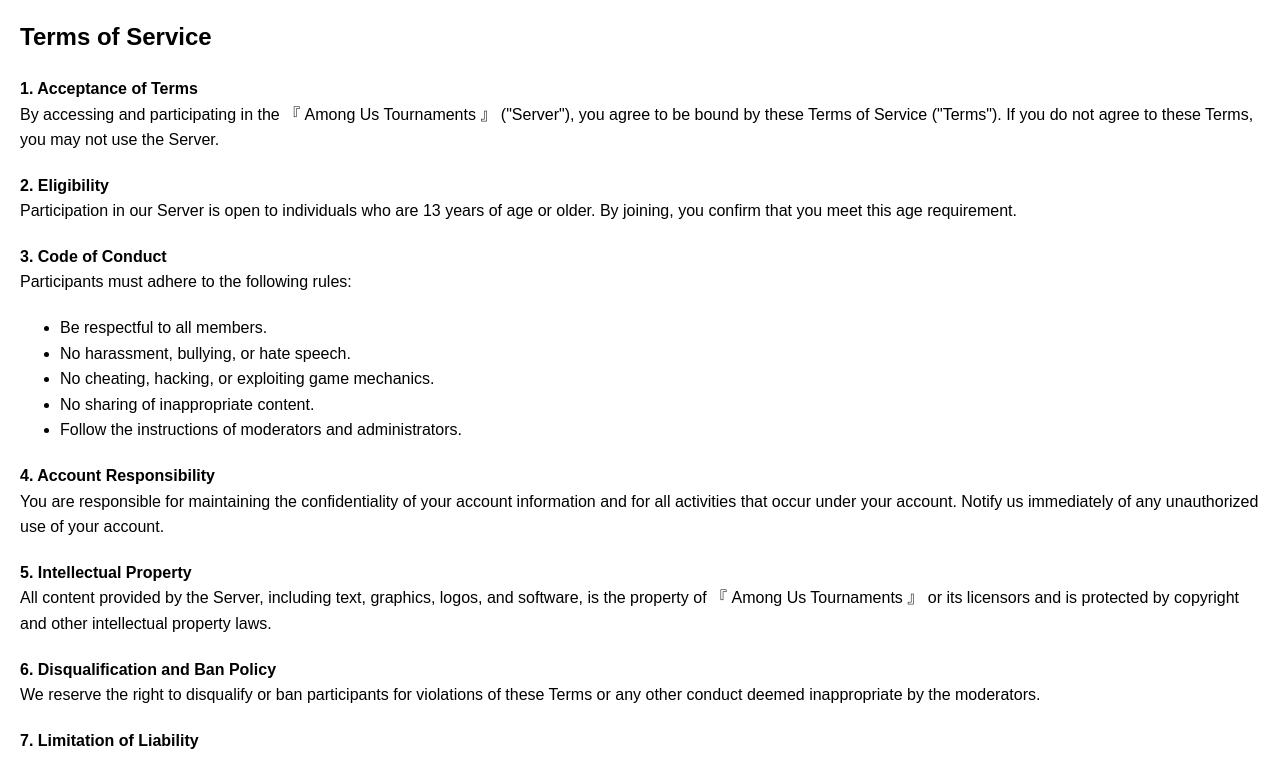
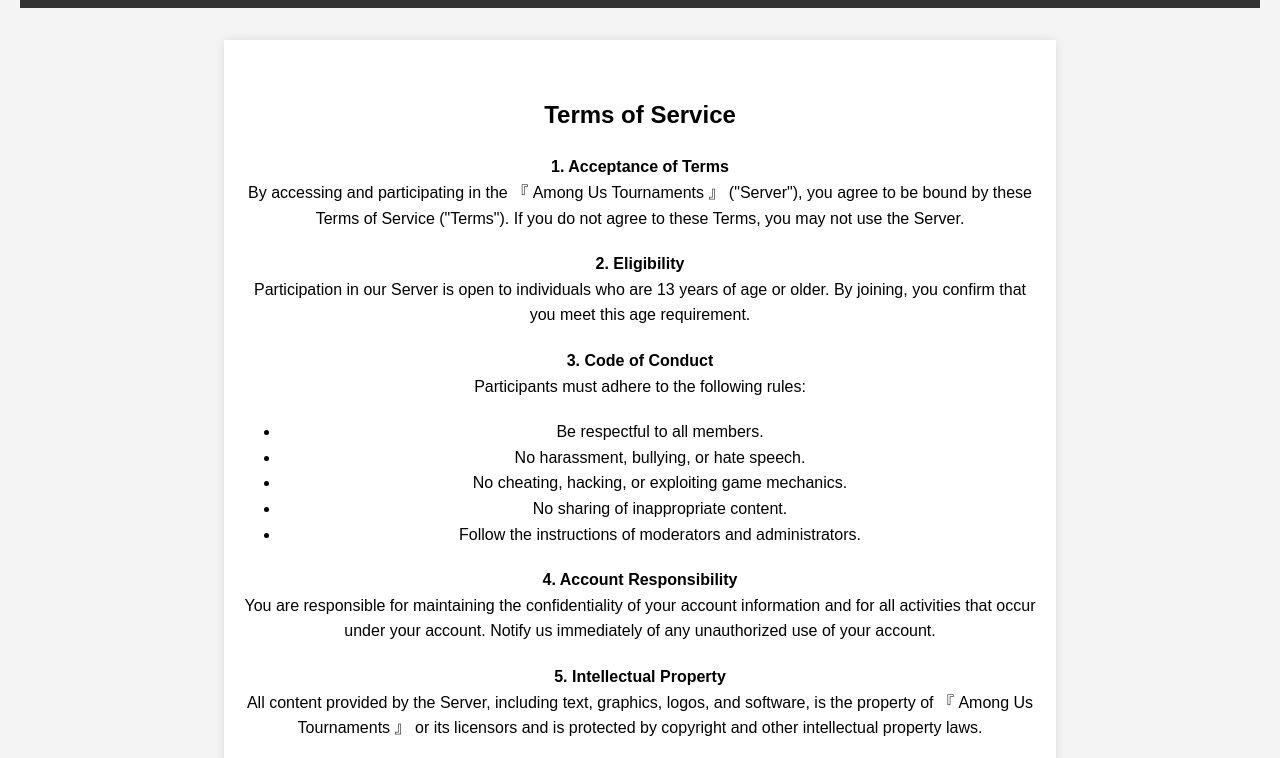
Before and after one commit to andries659/TOS-and-Policy, a plain HTML site: page index.html in a window 1280 px wide. Shown: the part 95-853 px from the top of the page. Drawn offline with Linux system fonts and the light colour scheme.

Commit message:
Update index.html

```diff
--- a/index.html
+++ b/index.html
@@ -4,7 +4,7 @@
     <meta charset="UTF-8">
     <meta name="viewport" content="width=device-width, initial-scale=1.0">
     <title>Terms of Service and Privacy Policy</title>
-    <link rel="icon" href="favicon.ico" type="image/x-icon">
+    <link rel="stylesheet" href="styles.css">
     <style>
         body {
             font-family: Arial, sans-serif;
```
